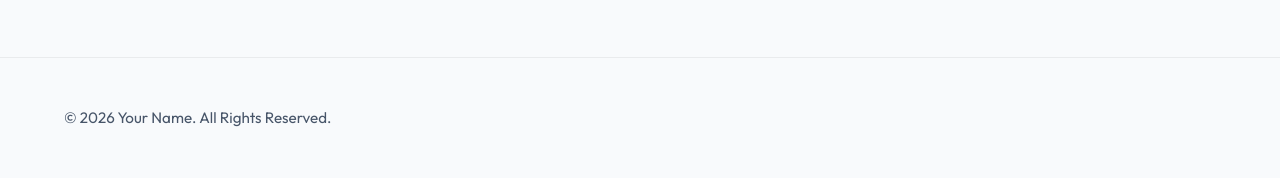
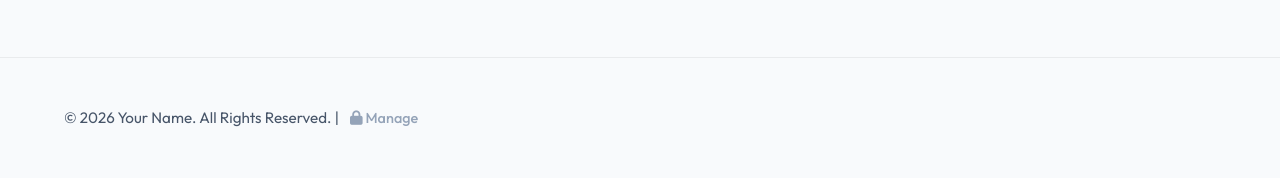
Before and after one commit to anankush/PORTFOLIO, a PHP site: page / in a window 1280 px wide. Shown: the part 2058-2236 px from the top of the page. Run offline with PHP 8.4, Linux system fonts and the light colour scheme; data that the repository does not hold is empty.

Commit message:
Integrate admin panel Manage link in footer

```diff
--- a/index.html
+++ b/index.html
@@ -193,7 +193,7 @@
     <!-- Footer -->
     <footer class="footer">
         <div class="container footer-container">
-            <p>&copy; <span id="footer-year">2026</span> <span id="footer-name">Your Name</span>. All Rights Reserved.</p>
+            <p>&copy; <span id="footer-year">2026</span> <span id="footer-name">Your Name</span>. All Rights Reserved. | <a href="admin/login.php" class="admin-login-link"><i class="fas fa-lock"></i> Manage</a></p>
             <div class="footer-links" id="footer-socials">
                 <!-- Footer socials -->
             </div>
--- a/style.css
+++ b/style.css
@@ -937,6 +937,18 @@ img {
     color: var(--text-secondary);
 }
 
+.admin-login-link {
+    margin-left: 0.5rem;
+    color: var(--text-muted);
+    font-size: 0.9rem;
+    font-weight: 500;
+    transition: var(--transition-smooth);
+}
+
+.admin-login-link:hover {
+    color: var(--primary-color);
+}
+
 .footer-links {
     display: flex;
     gap: 1.2rem;
```
